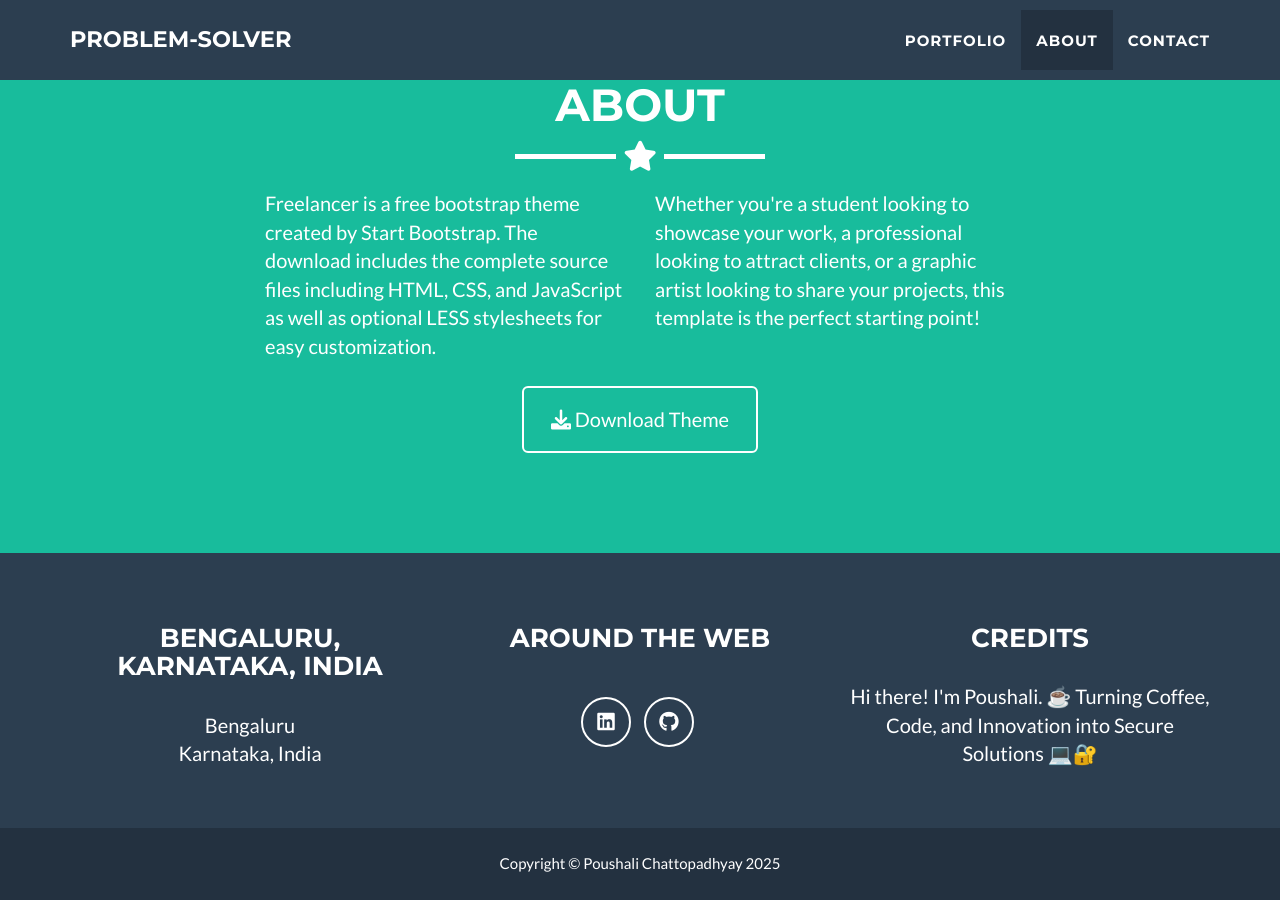
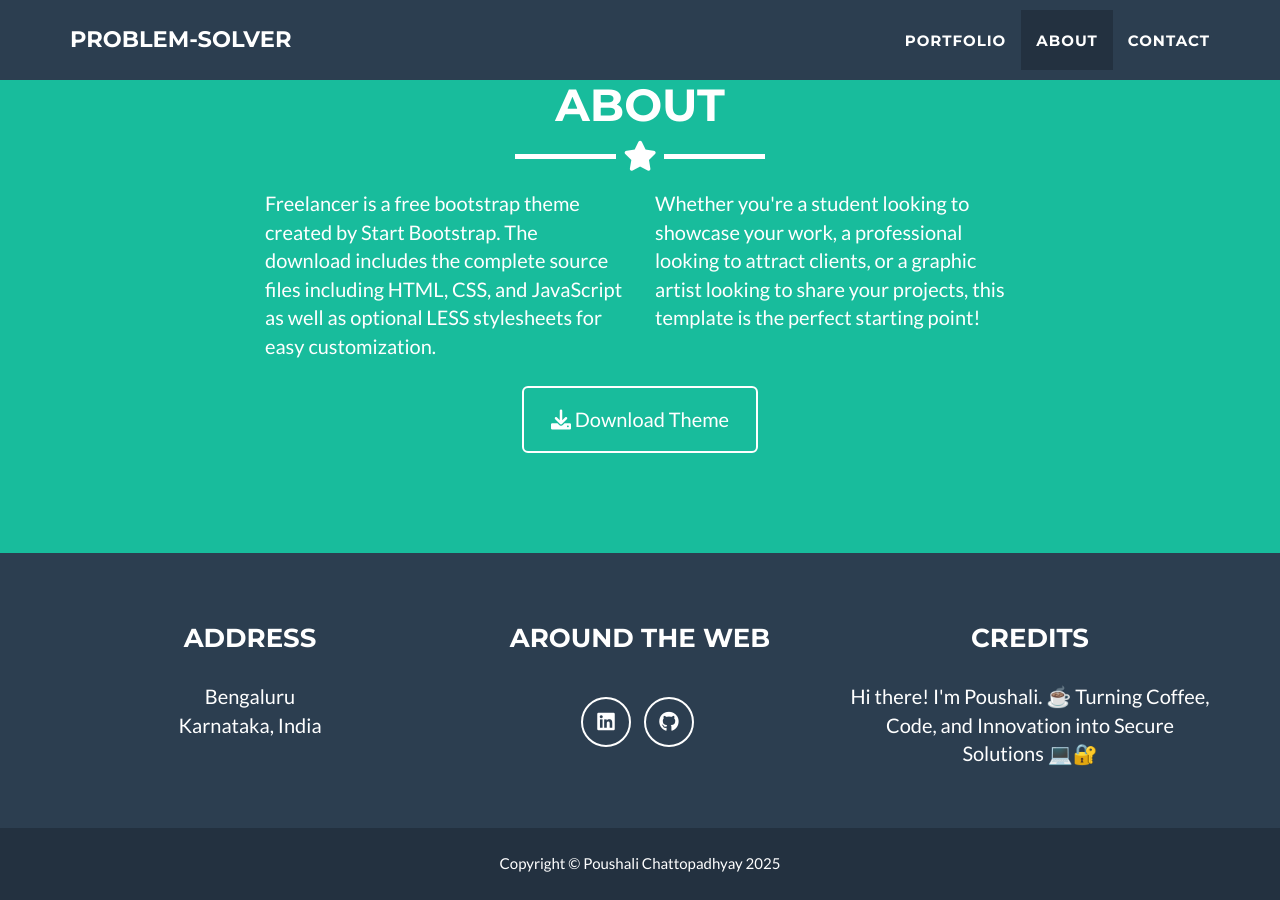
Before and after one commit to poushalic34/poushalic34.github.io, a Jekyll site: the page built from index.html, in a window 1280 px wide and 900 px high, scrolled down 1692 px. Built offline with Jekyll 4.4.1, drawn with Linux system fonts in a browser that asks for light colours.

Commit message:
Update _config.yml

```diff
--- a/_config.yml
+++ b/_config.yml
@@ -28,7 +28,7 @@ color:
 # Footer settings
 footer:
   copyright: "Poushali Chattopadhyay"
-  location: "Bengaluru, Karnataka, India"
+  location: "Address"
   social: "Around the Web"
   credits: "Credits"
 
```
